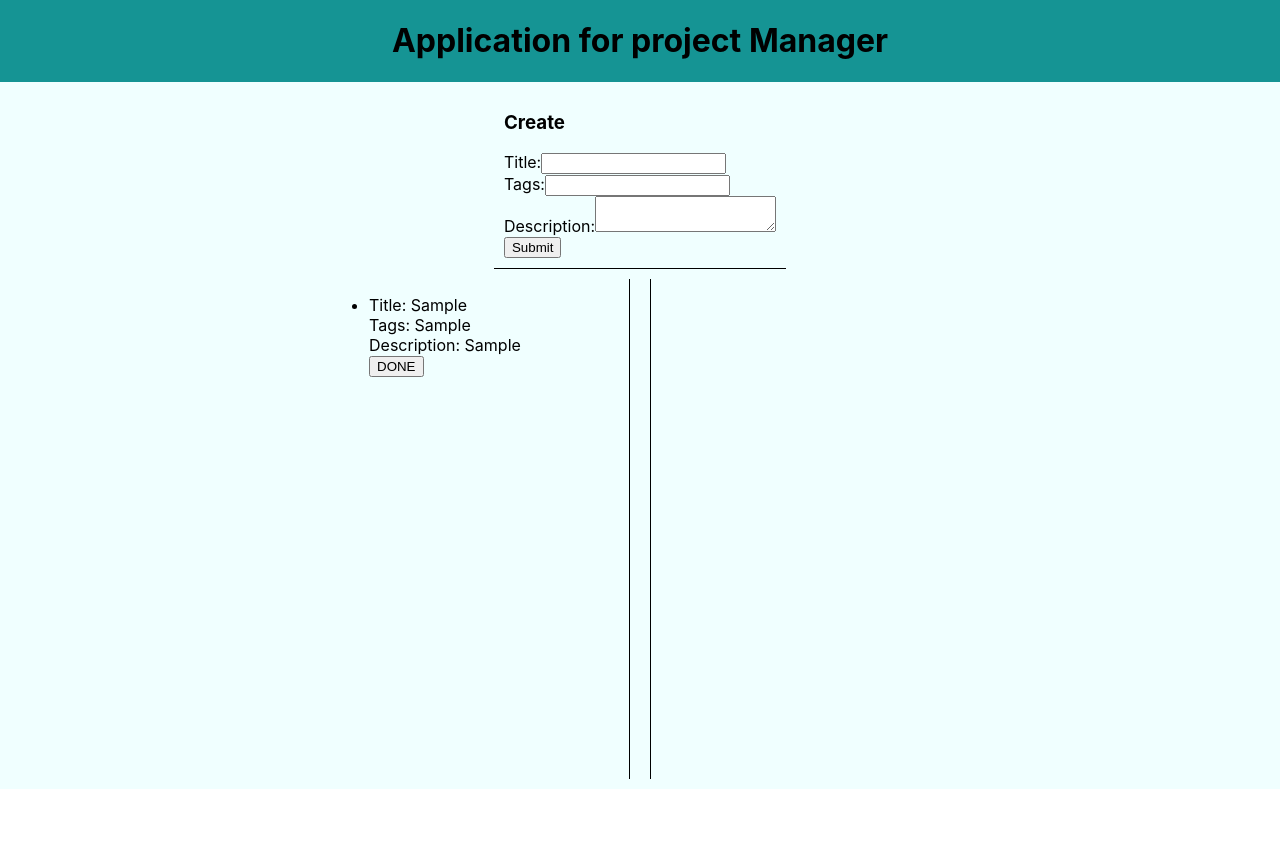
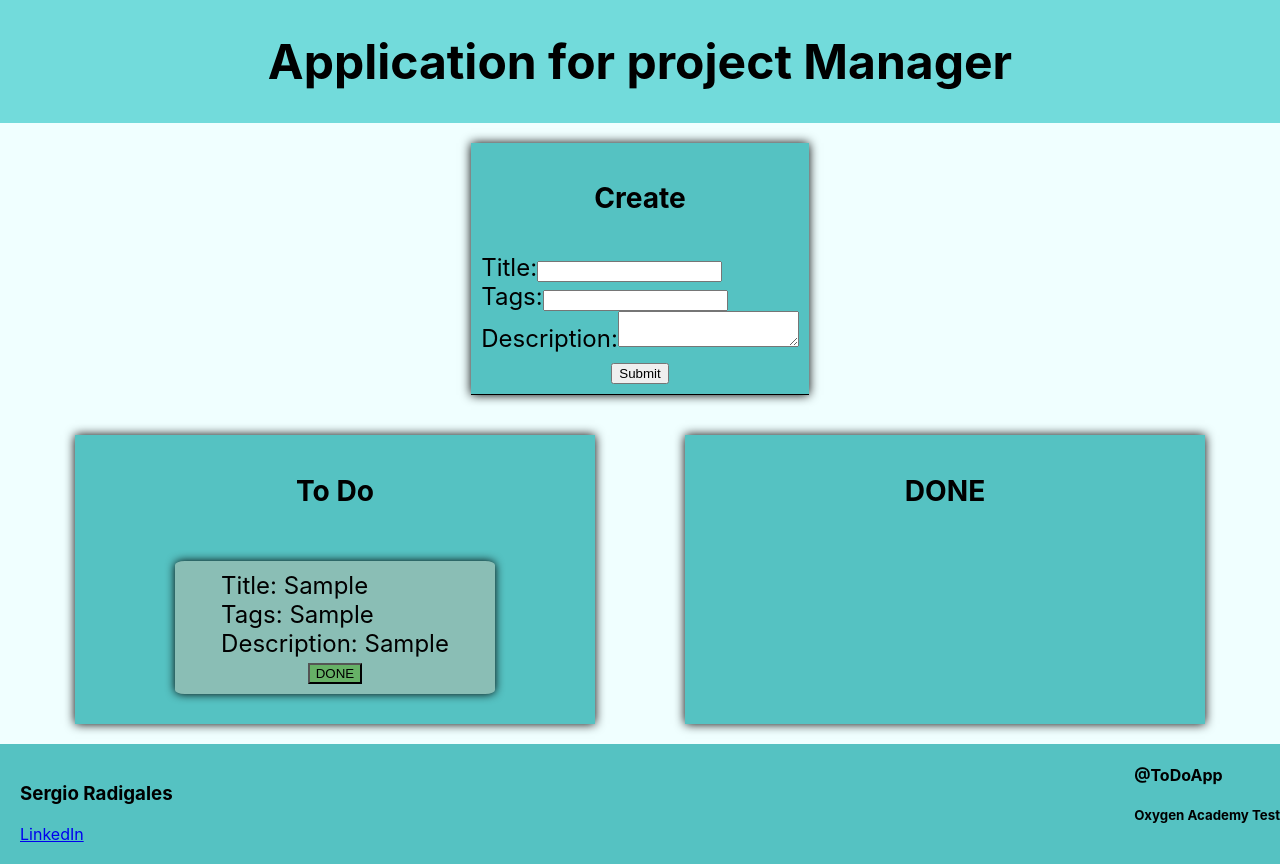
Before and after one commit to Serg032/Oxygen-First-Level-, a React (Create React App) app: page / in a window 1280 px wide. Both pictures are taken after typing "Sample", "Sample", "Sample" into the empty fields and a click on the button "Submit". Before the commit the page ends 800 px from the top, so only its background shows below. Built offline with nearby package versions, Linux system fonts and the light colour scheme.

Commit message:
finished

```diff
--- a/src/App.css
+++ b/src/App.css
@@ -6,41 +6,106 @@
   display: flex;
   flex-direction: column;
   align-items: center;
+  font-size: x-large;
 }
 
 .header {
-  background-color: rgb(21, 148, 148);
+  background-color: rgb(114, 219, 219);
   width: 100%;
   display: flex;
   justify-content: center;
 }
 
 .form {
+  background-color: rgb(85, 194, 194);
+
   border-bottom: 1px solid black;
+  box-shadow: 0px 0px 10px 0px black;
   padding: 10px;
   gap: 5px;
+  margin: 20px;
+  display: flex;
+  flex-direction: column;
+  justify-content: center;
+  align-items: center;
+  gap: 10px;
 }
 
 .main {
   display: flex;
-  flex-direction: row;
+  gap: 50px;
+}
+.todoContainer {
+  background-color: rgb(85, 194, 194);
+  box-shadow: 0px 0px 10px 0px black;
+
+  width: 500px;
+
+  display: flex;
+  flex-direction: column;
+
+  align-items: center;
+  padding: 10px;
+  gap: 5px;
+  margin: 20px;
+}
+.doneContainer {
+  background-color: rgb(85, 194, 194);
+  box-shadow: 0px 0px 10px 0px black;
+
+  width: 500px;
+
+  display: flex;
+  flex-direction: column;
+
+  align-items: center;
+  padding: 10px;
+  gap: 5px;
+  margin: 20px;
+}
+.todoCard {
+  width: 300px;
+  background-color: rgb(138, 190, 181);
+  box-shadow: 0px 0px 10px 0px black;
+  display: flex;
+  flex-direction: column;
+  border-radius: 3%;
+  align-items: center;
+  padding: 10px;
+  gap: 5px;
+  margin: 20px;
+}
+.doneCard {
+  width: 300px;
+  background-color: rgb(138, 190, 181);
+
+  box-shadow: 0px 0px 10px 0px black;
+  display: flex;
+  flex-direction: column;
+  border-radius: 3%;
+  align-items: center;
+  padding: 10px;
+  gap: 5px;
+  margin: 20px;
 }
 
-.todos {
-  border-right: 1px solid black;
-  height: 500px;
-  width: 300px;
+.buttonDone {
+  background-color: rgb(102, 177, 102);
+}
+.toDoButton {
+  background-color: rgb(177, 102, 102);
+}
+
+.footer {
+  font-size: medium;
+  background-color: rgb(85, 194, 194);
+
+  width: 100%;
+  display: flex;
+  justify-content: space-between;
+  bottom: 0;
+}
+.devInfo {
+  padding: 10px;
   margin: 10px;
 }
-
-.dones {
-  border-left: 1px solid black;
-  height: 500px;
-  width: 300px;
-  margin: 10px;
-}
-/*
-.subButton {
-  height: 30px;
-  width: 60px;
-} */
--- a/src/App.js
+++ b/src/App.js
@@ -25,7 +25,6 @@ function App() {
   }
   return (
     <div className='app'>
-
 <div className='header'>
       <h1>Application for project Manager</h1>
       </div>
@@ -74,19 +73,18 @@ function App() {
       </form>
 
       <div className='main'>
-
-        <div className='todos'>
-          <ul>
+      <div className='todoContainer'>
+          <h3>To Do</h3>
           {todos.map(todo => {
             return(
-                <div>
-                <li> Title: {todo.title}
+              <div className='todoCard'>
+                   Title: {todo.title}
                   <br/>
                   Tags: {todo.tags}
                   <br/>
                   Description: {todo.description}
-                </li>
                   <button
+                  className='buttonDone'
                   onClick={() => {
                     setDones([
                       {
@@ -103,21 +101,20 @@ function App() {
               </div>
   )
 })}
-          </ul>
       </div>
+      <div className='doneContainer'>
+          <h3>DONE</h3>
 
-        <div className='dones'>
-        <ul>
             {dones.map(done => {
               return(
-                <div>
-                <li> Title: {done.title}
+                <div className='doneCard'>
+                Title: {done.title}
                 <br/>
                 Tags: {done.tags}
                 <br/>
                 Description: {done.description}
-                </li>
                 <button
+                className='toDoButton'
                 onClick={() => {
                   setTodos([{
                     title: done.title,
@@ -133,9 +130,29 @@ function App() {
                 </div>
               )
             })}
-          </ul>
+
       </div>
-
+    </div>
+    <div className='footer'>
+      <div className='devInfo'>
+            <div className='name'>
+              <h3>Sergio Radigales</h3>
+            </div>
+            <div>
+              <a target="_blank" href='https://www.linkedin.com/in/sergioradigales/'
+              >
+                LinkedIn
+              </a>
+            </div>
+      </div>
+      <div className='projectInfo'>
+            <div>
+              <h4>@ToDoApp</h4>
+            </div>
+            <div>
+              <h5>Oxygen Academy Test</h5>
+            </div>
+      </div>
     </div>
     </div>
   );
```
Lines whose indentation alone changed are shown as unchanged.
